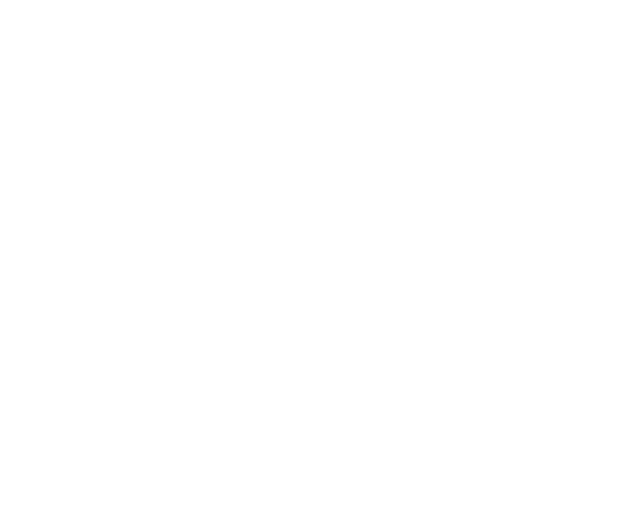
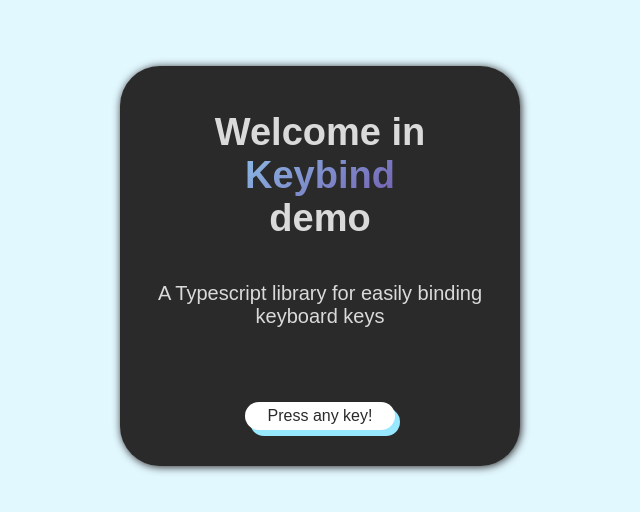
Before and after one commit to longo-andrea/keybind, a Vue app in the folder demo/: page / in a window 1280 px wide. Shown: the part 142-654 px from the top of the page, without its empty margins (320-960 px from the left). Built offline with nearby package versions, Linux system fonts and the light colour scheme.

Commit message:
docs: refactor demo example

```diff
--- a/demo/src/App.vue
+++ b/demo/src/App.vue
@@ -17,6 +17,11 @@
 				keyupCallback: () => {
 					keyEvent.button = value;
 					keyEvent.type = "Released";
+
+					setTimeout(() => {
+						keyEvent.button = "";
+						keyEvent.type = "";
+					}, 500);
 				},
 				keydownCallback: () => {
 					keyEvent.button = value;
@@ -34,6 +39,13 @@
 </script>
 
 <template>
+	<div class="instructions-container">
+		<h1>Welcome in <span>Keybind</span> demo</h1>
+		<h2>A Typescript library for easily binding keyboard keys</h2>
+
+		<p>Press any key!</p>
+	</div>
+
 	<div class="key-container" v-if="keyEvent.button !== ''">
 		<span class="key-container__wrapper">
 			{{ keyEvent.button }}
@@ -53,32 +65,103 @@
 	align-items: center;
 	justify-content: center;
 	height: 100vh;
+	font-family: Arial, Helvetica, sans-serif;
+	background-color: #98e8ff47;
+}
+
+.instructions-container {
+	height: 400px;
+	width: 400px;
+	padding: 20px;
+	display: flex;
+	flex-direction: column;
+	justify-content: space-between;
+
+	background-color: #2a2a2a;
+	box-shadow: 1px 1px 8px #282829;
+	border-radius: 40px;
+
+	text-align: center;
+}
+
+.instructions-container h1 {
+	font-size: 38px;
+	margin-bottom: 0;
+	color: #dadada;
+}
+
+.instructions-container h1 span {
+	display: block;
+	background: linear-gradient(
+		145deg,
+		rgba(152, 232, 255, 1),
+		rgba(102, 51, 153, 1)
+	);
+	-webkit-background-clip: text;
+	-webkit-text-fill-color: transparent;
+}
+
+.instructions-container h2 {
+	color: #dadada;
+	font-size: 20px;
+	font-weight: 300;
+	margin-top: 0;
+}
+
+.instructions-container > p {
+	align-self: center;
+	padding: 5px;
+	width: 150px;
+	border-radius: 40px;
+	display: inline;
+	background-color: #ffffff;
+	color: #2a2a2a;
+	box-shadow: 5px 6px #98e8ff;
 }
 
 .key-container {
-	background: rgba(13, 222, 96, 0.7);
+	position: absolute;
+	top: 50%;
+	left: 50%;
+	transform: translate(-50%, -50%);
+	background: linear-gradient(
+		145deg,
+		rgba(152, 232, 255, 0.45),
+		rgba(102, 51, 153, 0.45)
+	);
 	height: 150px;
 	padding: 25px;
 	display: inline-flex;
 	align-items: center;
 	justify-content: start;
 	border-radius: 26px;
+
+	box-shadow: 0 8px 32px 0 rgba(31, 38, 135, 0.37);
+	backdrop-filter: blur(19px);
+	-webkit-backdrop-filter: blur(19px);
+	border-radius: 10px;
 }
 
 .key-container__wrapper {
+	padding: 5px 15px;
 	font-family: Arial, Helvetica, sans-serif;
-	font-size: 68px;
-	color: #282829;
-	padding: 10px 20px;
-	border: 8px solid #282829;
-	border-radius: 26px;
-	background: white;
+	border: 2px solid #000000;
+	box-shadow: 4px 4px #000000;
+	font-size: 46px;
+	display: inline-block;
+	font-weight: 600;
+	letter-spacing: 0.05em;
+	white-space: nowrap;
+	background-color: #dedede;
 }
 
 .key-container__type {
 	font-family: Arial, Helvetica, sans-serif;
-	font-size: 68px;
-	color: #282829;
+	font-size: 38px;
+	color: #dadada;
 	margin-left: 50px;
+	font-weight: 500;
+
+	text-transform: uppercase;
 }
 </style>
```
